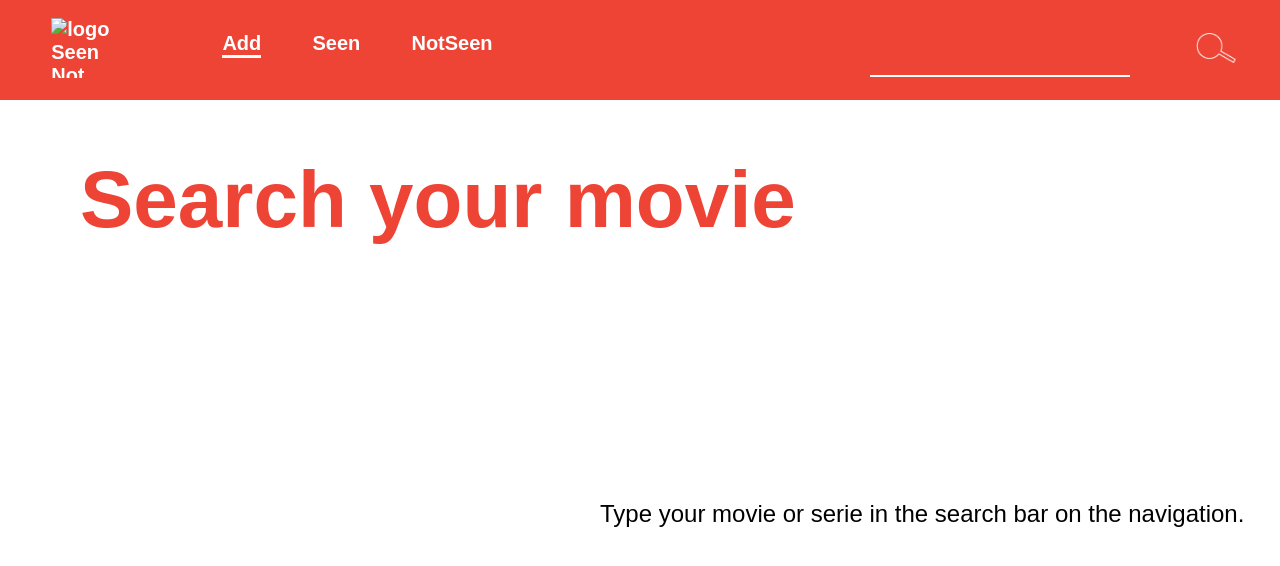
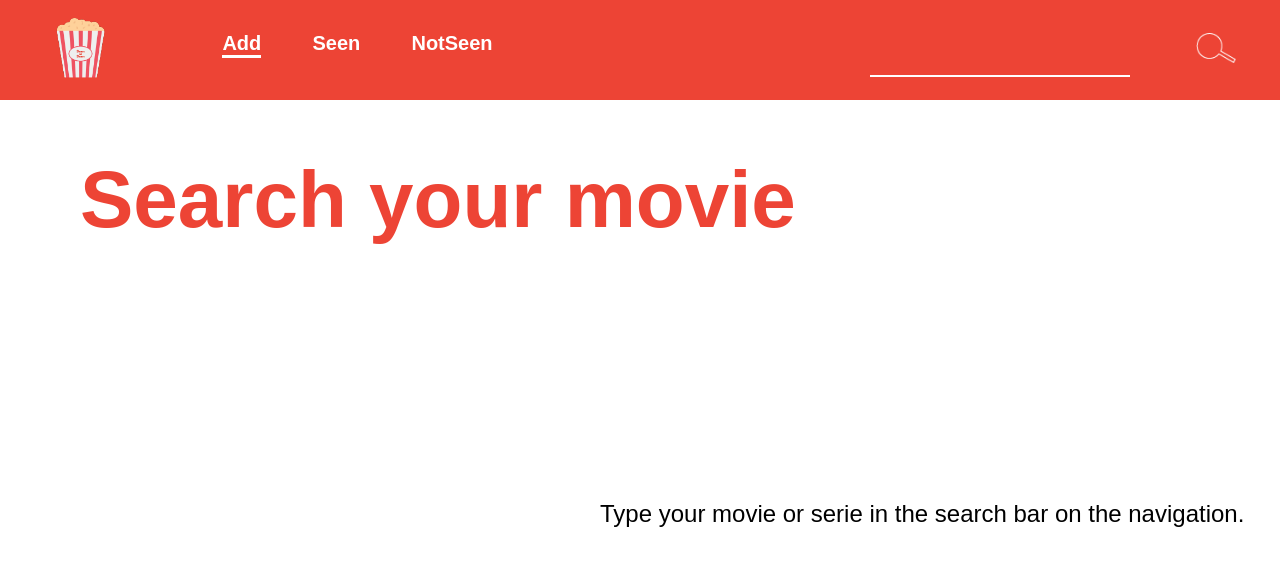
Before and after one commit to CedricBouche/web2-course-project-CedricBouche-TweedeZ, a website: page front/index.html in a window 1280 px wide. Drawn offline with Linux system fonts and the light colour scheme; the site is published under a folder, as on GitHub Pages, so addresses that start at the root find nothing.

Commit message:
make logo visible

```diff
--- a/front/index.html
+++ b/front/index.html
@@ -10,7 +10,7 @@
 <body>
   <header>
     <nav class="movie-nav" >
-      <li class="indexnav"><a href="#"><img class="seenimage" src="/front/img/logo.png" alt="logo Seen Not Seen" width="80px"></li></a>
+      <li class="indexnav"><a href="#"><img class="seenimage" src="img/logo.png" alt="logo Seen Not Seen" width="80px"></li></a>
       <li class="indexnav"><a href="#" class="selected" id="nav">Add</a></li>
       <li class="indexnav"><a href="seen.html"  id="nav">Seen</a></li>
       <li class="indexnav"><a href="notSeen.html" id="nav">NotSeen</a></li>
```
